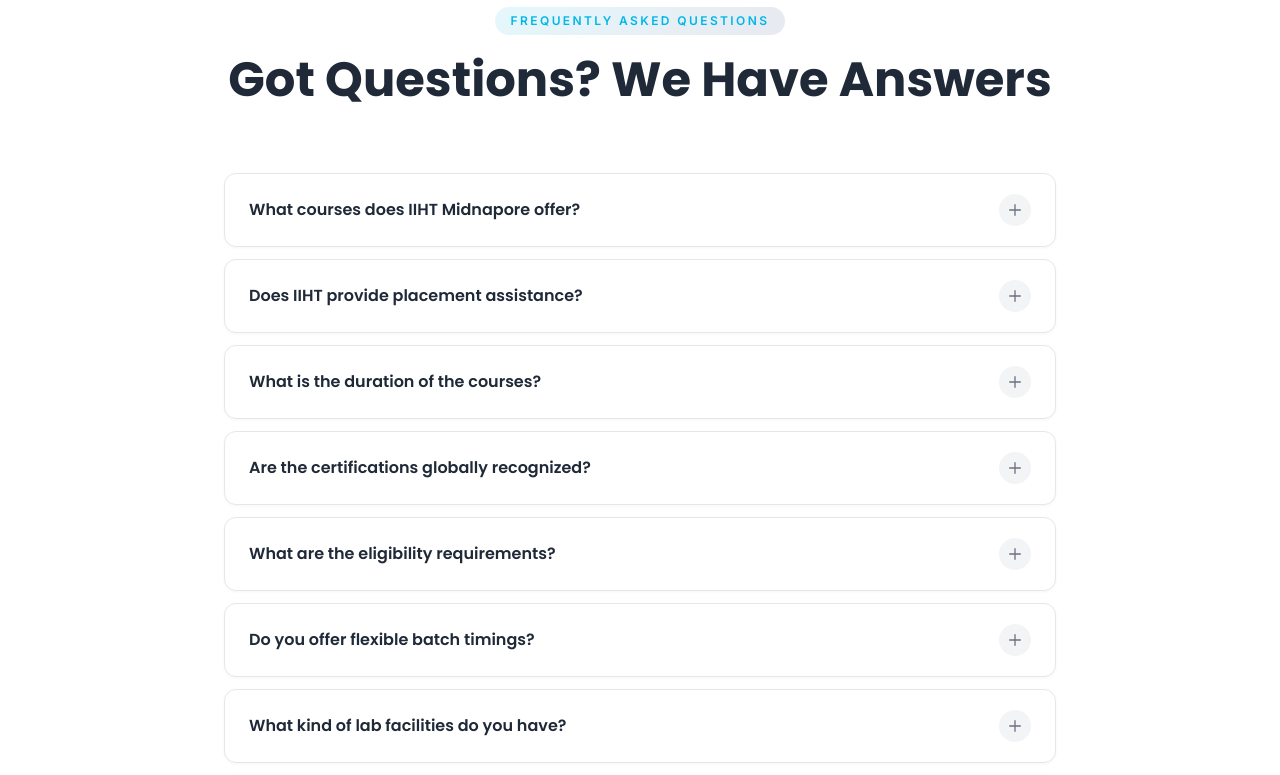
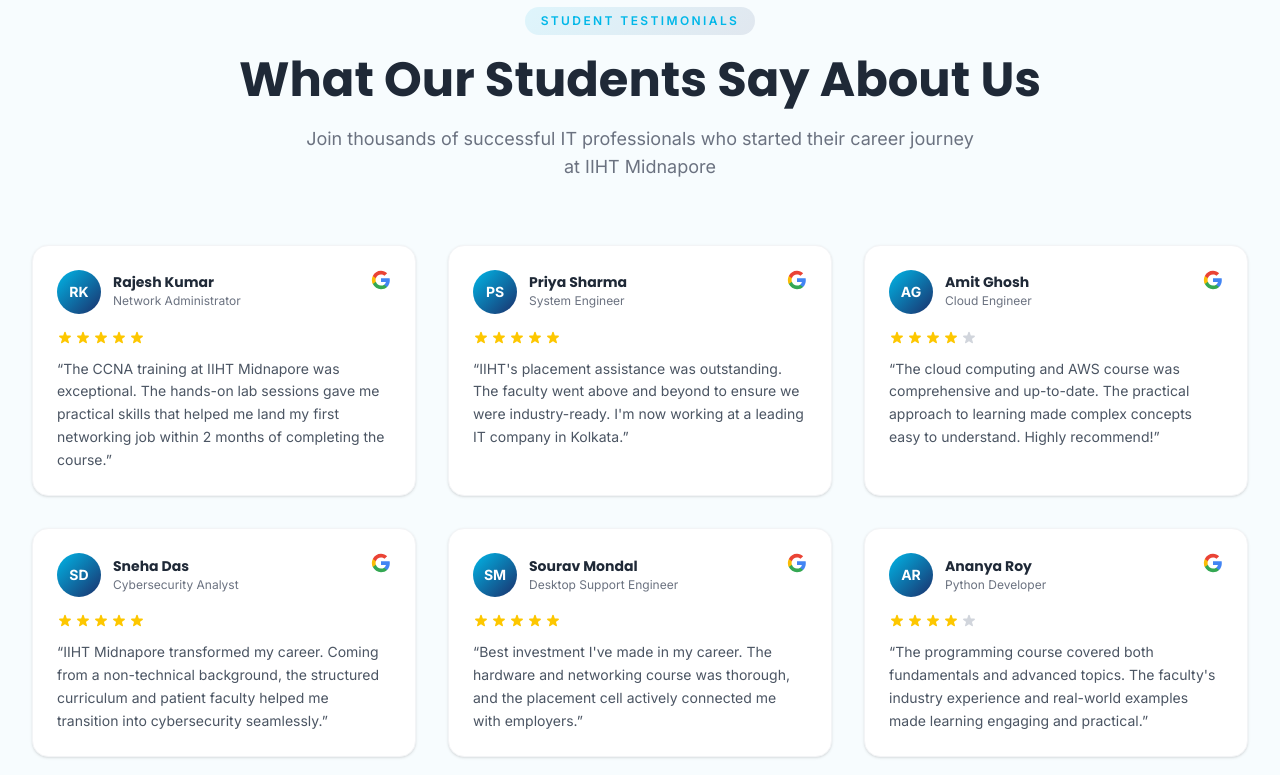
Before and after one commit to adeditsmsg-oss/iiht-midnapore, a Next.js app: page /iiht-midnapore/ in a window 1280 px wide. Shown: the part 6260-7035 px from the top of the page. Built offline with nearby package versions, Linux system fonts and the light colour scheme.

Commit message:
Upload src/components/Testimonials.tsx

```diff
--- /dev/null
+++ b/src/components/Testimonials.tsx
@@ -0,0 +1,195 @@
+'use client';
+
+import React from 'react';
+
+interface Testimonial {
+  name: string;
+  role: string;
+  rating: number;
+  review: string;
+  initials: string;
+}
+
+const testimonials: Testimonial[] = [
+  {
+    name: 'Rajesh Kumar',
+    role: 'Network Administrator',
+    rating: 5,
+    initials: 'RK',
+    review:
+      'The CCNA training at IIHT Midnapore was exceptional. The hands-on lab sessions gave me practical skills that helped me land my first networking job within 2 months of completing the course.',
+  },
+  {
+    name: 'Priya Sharma',
+    role: 'System Engineer',
+    rating: 5,
+    initials: 'PS',
+    review:
+      "IIHT's placement assistance was outstanding. The faculty went above and beyond to ensure we were industry-ready. I'm now working at a leading IT company in Kolkata.",
+  },
+  {
+    name: 'Amit Ghosh',
+    role: 'Cloud Engineer',
+    rating: 4,
+    initials: 'AG',
+    review:
+      'The cloud computing and AWS course was comprehensive and up-to-date. The practical approach to learning made complex concepts easy to understand. Highly recommend!',
+  },
+  {
+    name: 'Sneha Das',
+    role: 'Cybersecurity Analyst',
+    rating: 5,
+    initials: 'SD',
+    review:
+      'IIHT Midnapore transformed my career. Coming from a non-technical background, the structured curriculum and patient faculty helped me transition into cybersecurity seamlessly.',
+  },
+  {
+    name: 'Sourav Mondal',
+    role: 'Desktop Support Engineer',
+    rating: 5,
+    initials: 'SM',
+    review:
+      "Best investment I've made in my career. The hardware and networking course was thorough, and the placement cell actively connected me with employers.",
+  },
+  {
+    name: 'Ananya Roy',
+    role: 'Python Developer',
+    rating: 4,
+    initials: 'AR',
+    review:
+      "The programming course covered both fundamentals and advanced topics. The faculty's industry experience and real-world examples made learning engaging and practical.",
+  },
+];
+
+function StarRating({ rating }: { rating: number }) {
+  return (
+    <div className="flex items-center gap-0.5">
+      {[1, 2, 3, 4, 5].map((star) => (
+        <svg
+          key={star}
+          className={`w-4 h-4 ${star <= rating ? 'text-yellow-400' : 'text-gray-300'}`}
+          fill="currentColor"
+          viewBox="0 0 20 20"
+          aria-hidden="true"
+        >
+          <path d="M9.049 2.927c.3-.921 1.603-.921 1.902 0l1.07 3.292a1 1 0 00.95.69h3.462c.969 0 1.371 1.24.588 1.81l-2.8 2.034a1 1 0 00-.364 1.118l1.07 3.292c.3.921-.755 1.688-1.54 1.118l-2.8-2.034a1 1 0 00-1.175 0l-2.8 2.034c-.784.57-1.838-.197-1.539-1.118l1.07-3.292a1 1 0 00-.364-1.118L2.98 8.72c-.783-.57-.38-1.81.588-1.81h3.461a1 1 0 00.951-.69l1.07-3.292z" />
+        </svg>
+      ))}
+    </div>
+  );
+}
+
+function GoogleIcon() {
+  return (
+    <svg className="w-5 h-5" viewBox="0 0 24 24" aria-hidden="true">
+      <path
+        d="M22.56 12.25c0-.78-.07-1.53-.2-2.25H12v4.26h5.92a5.06 5.06 0 01-2.2 3.32v2.77h3.57c2.08-1.92 3.28-4.74 3.28-8.1z"
+        fill="#4285F4"
+      />
+      <path
+        d="M12 23c2.97 0 5.46-.98 7.28-2.66l-3.57-2.77c-.98.66-2.23 1.06-3.71 1.06-2.86 0-5.29-1.93-6.16-4.53H2.18v2.84C3.99 20.53 7.7 23 12 23z"
+        fill="#34A853"
+      />
+      <path
+        d="M5.84 14.09c-.22-.66-.35-1.36-.35-2.09s.13-1.43.35-2.09V7.07H2.18C1.43 8.55 1 10.22 1 12s.43 3.45 1.18 4.93l2.85-2.22.81-.62z"
+        fill="#FBBC05"
+      />
+      <path
+        d="M12 5.38c1.62 0 3.06.56 4.21 1.64l3.15-3.15C17.45 2.09 14.97 1 12 1 7.7 1 3.99 3.47 2.18 7.07l3.66 2.84c.87-2.6 3.3-4.53 6.16-4.53z"
+        fill="#EA4335"
+      />
+    </svg>
+  );
+}
+
+export default function Testimonials() {
+  return (
+    <section
+      id="testimonials"
+      className="py-16 md:py-24"
+      style={{ backgroundColor: '#F7FCFE' }}
+    >
+      <div className="max-w-7xl mx-auto px-4 sm:px-6 lg:px-8">
+        {/* Section Header */}
+        <div className="text-center mb-12 md:mb-16">
+          <span
+            className="inline-block text-xs font-semibold tracking-[0.2em] uppercase px-4 py-1.5 rounded-full mb-4"
+            style={{
+              background: 'linear-gradient(135deg, rgba(0,183,232,0.1), rgba(27,47,107,0.1))',
+              color: '#00B7E8',
+            }}
+          >
+            STUDENT TESTIMONIALS
+          </span>
+          <h2
+            className="text-3xl md:text-4xl lg:text-5xl font-bold mb-4"
+            style={{ fontFamily: 'Poppins, sans-serif', color: '#1F2937' }}
+          >
+            What Our Students Say About Us
+          </h2>
+          <p
+            className="max-w-2xl mx-auto text-base md:text-lg"
+            style={{ fontFamily: 'Inter, sans-serif', color: '#6B7280' }}
+          >
+            Join thousands of successful IT professionals who started their career journey at IIHT
+            Midnapore
+          </p>
+        </div>
+
+        {/* Testimonial Cards Grid */}
+        <div className="grid grid-cols-1 md:grid-cols-2 lg:grid-cols-3 gap-6 lg:gap-8">
+          {testimonials.map((testimonial, index) => (
+            <div
+              key={index}
+              className="bg-white rounded-2xl p-6 shadow-sm hover:shadow-lg transition-all duration-300 hover:-translate-y-1 border border-gray-100 flex flex-col"
+            >
+              {/* Card Header */}
+              <div className="flex items-start justify-between mb-4">
+                <div className="flex items-center gap-3">
+                  {/* Avatar */}
+                  <div
+                    className="w-11 h-11 rounded-full flex items-center justify-center text-white text-sm font-bold flex-shrink-0"
+                    style={{
+                      background: 'linear-gradient(135deg, #00B7E8, #1B2F6B)',
+                    }}
+                  >
+                    {testimonial.initials}
+                  </div>
+                  <div>
+                    <h3
+                      className="text-sm font-semibold leading-tight"
+                      style={{ fontFamily: 'Poppins, sans-serif', color: '#1F2937' }}
+                    >
+                      {testimonial.name}
+                    </h3>
+                    <p
+                      className="text-xs mt-0.5"
+                      style={{ fontFamily: 'Inter, sans-serif', color: '#6B7280' }}
+                    >
+                      {testimonial.role}
+                    </p>
+                  </div>
+                </div>
+                {/* Google Logo */}
+                <GoogleIcon />
+              </div>
+
+              {/* Star Rating */}
+              <div className="mb-3">
+                <StarRating rating={testimonial.rating} />
+              </div>
+
+              {/* Review Text */}
+              <p
+                className="text-sm leading-relaxed flex-1"
+                style={{ fontFamily: 'Inter, sans-serif', color: '#4B5563' }}
+              >
+                &ldquo;{testimonial.review}&rdquo;
+              </p>
+            </div>
+          ))}
+        </div>
+      </div>
+    </section>
+  );
+}
```
